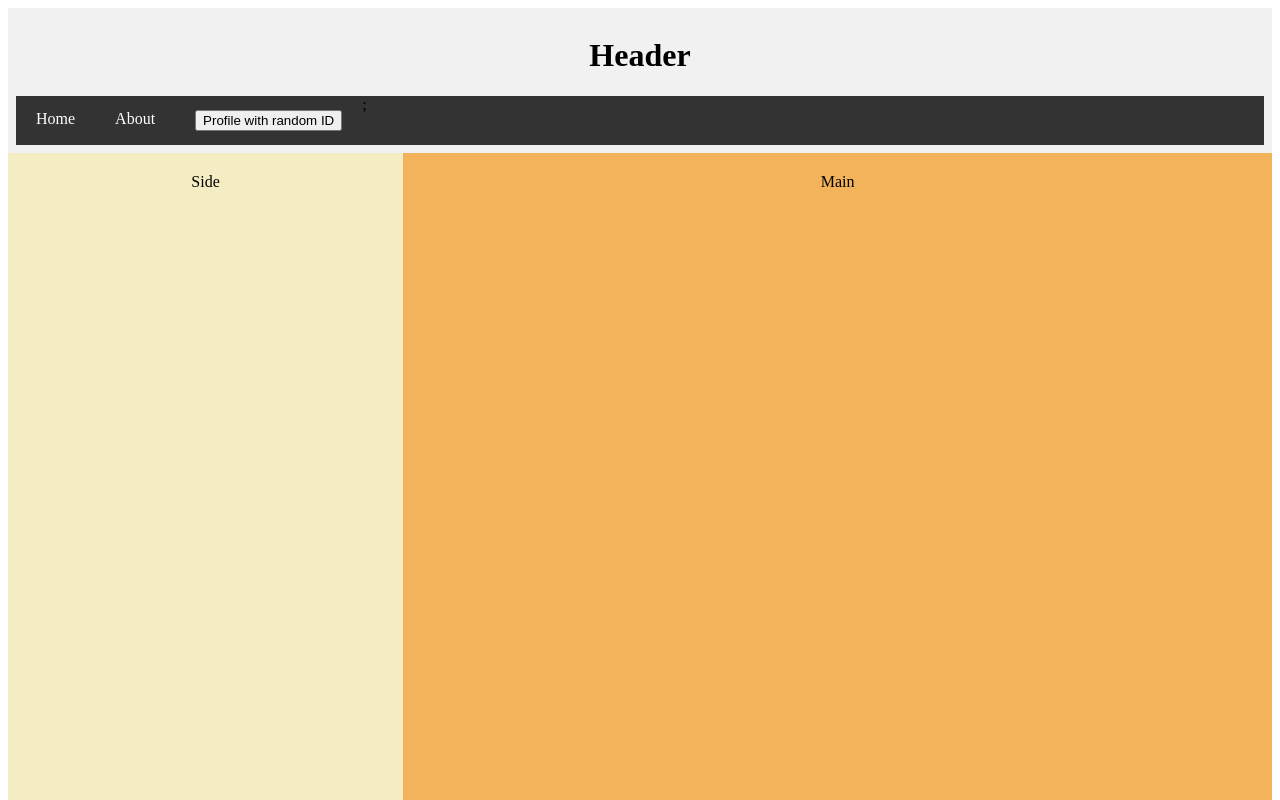
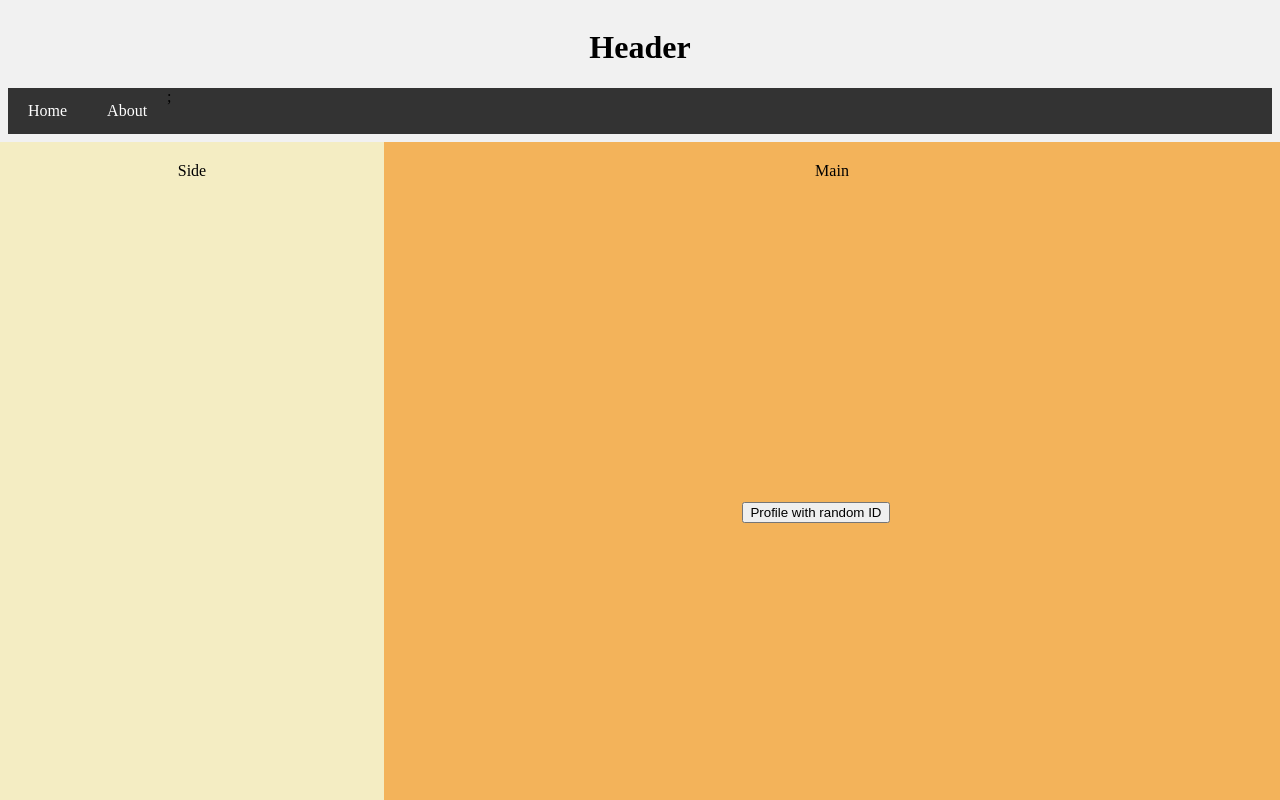
Before and after one commit to MilanaSabovljev/mini-react-project, a React (Vite) app: page / in a window 1280 px wide. Shown: the top 800 px of the page. Built offline with nearby package versions, Linux system fonts and the light colour scheme.

Commit message:
third commit

```diff
--- a/src/components/header.tsx
+++ b/src/components/header.tsx
@@ -1,18 +1,12 @@
 import { Link } from "react-router-dom";
 
 export default function Header() {
-  const id = Math.floor(Math.random() * 10);
-
   return (
     <header>
       <h1>Header</h1>
       <nav className="navbar">
         <Link to="/">Home</Link>
-        <Link to="/about">About</Link>
-        <Link to={`/profile/${id}`}>
-          <button>Profile with random ID</button>
-        </Link>
-        ;
+        <Link to="/about">About</Link>;
       </nav>
     </header>
   );
--- a/src/pages/HomePage.tsx
+++ b/src/pages/HomePage.tsx
@@ -1,8 +1,11 @@
+import { Link } from "react-router-dom";
 import Footer from "../components/footer";
 import Header from "../components/header";
 import "../styless.css";
 
 export default function HomePage() {
+  const id = Math.floor(Math.random() * 10);
+
   return (
     <>
       <Header />
@@ -10,7 +13,14 @@ export default function HomePage() {
       <div className="container">
         <div className="row">
           <div className="side">Side</div>
-          <div className="main">Main</div>
+          <div className="main">
+            <div className="button">
+              <Link to={`/profile/${id}`}>
+                <button>Profile with random ID</button>
+              </Link>
+            </div>
+            Main
+          </div>
         </div>
       </div>
 
--- a/src/pages/ProfilePage.tsx
+++ b/src/pages/ProfilePage.tsx
@@ -1,12 +1,14 @@
 import Footer from "../components/footer";
 import Header from "../components/header";
+import { useParams } from "react-router";
 
 export default function ProfilePage() {
+  const params = useParams();
   return (
     <>
       <Header />
       <div>
-        <h1>Profile Page</h1>
+        <h1>Profile Page with ID: {params.id}</h1>
       </div>
       <Footer />
     </>
--- a/src/styless.css
+++ b/src/styless.css
@@ -1,3 +1,12 @@
+* {
+  box-sizing: border-box;
+}
+
+body {
+  margin: 0;
+  padding: 0;
+}
+
 .row {
   display: flex;
   flex-direction: row;
@@ -20,6 +29,13 @@
   flex-direction: column;
   height: 100vh;
   text-align: center;
+  position: relative;
+}
+
+.button {
+  position: absolute;
+  top: 45%;
+  left: 40%;
 }
 
 header {
@@ -38,6 +54,7 @@ footer {
 .navbar {
   display: flex;
   background-color: #333;
+  width: 100%;
 }
 
 .navbar a {
@@ -57,4 +74,9 @@ footer {
     flex-direction: column;
     height: 100vh;
   }
+
+  .button {
+    position: absolute;
+    left: 30%;
+  }
 }
```
